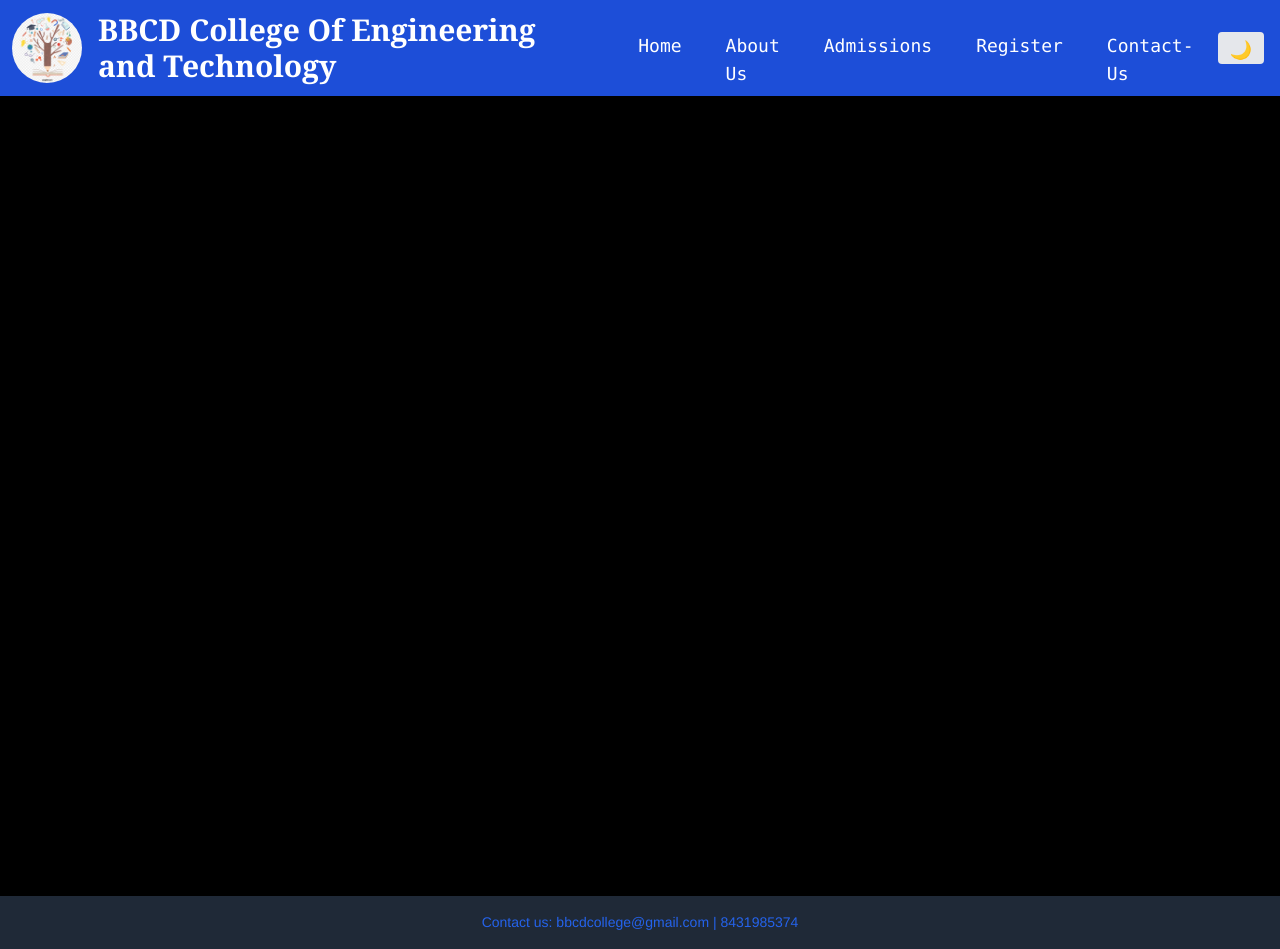
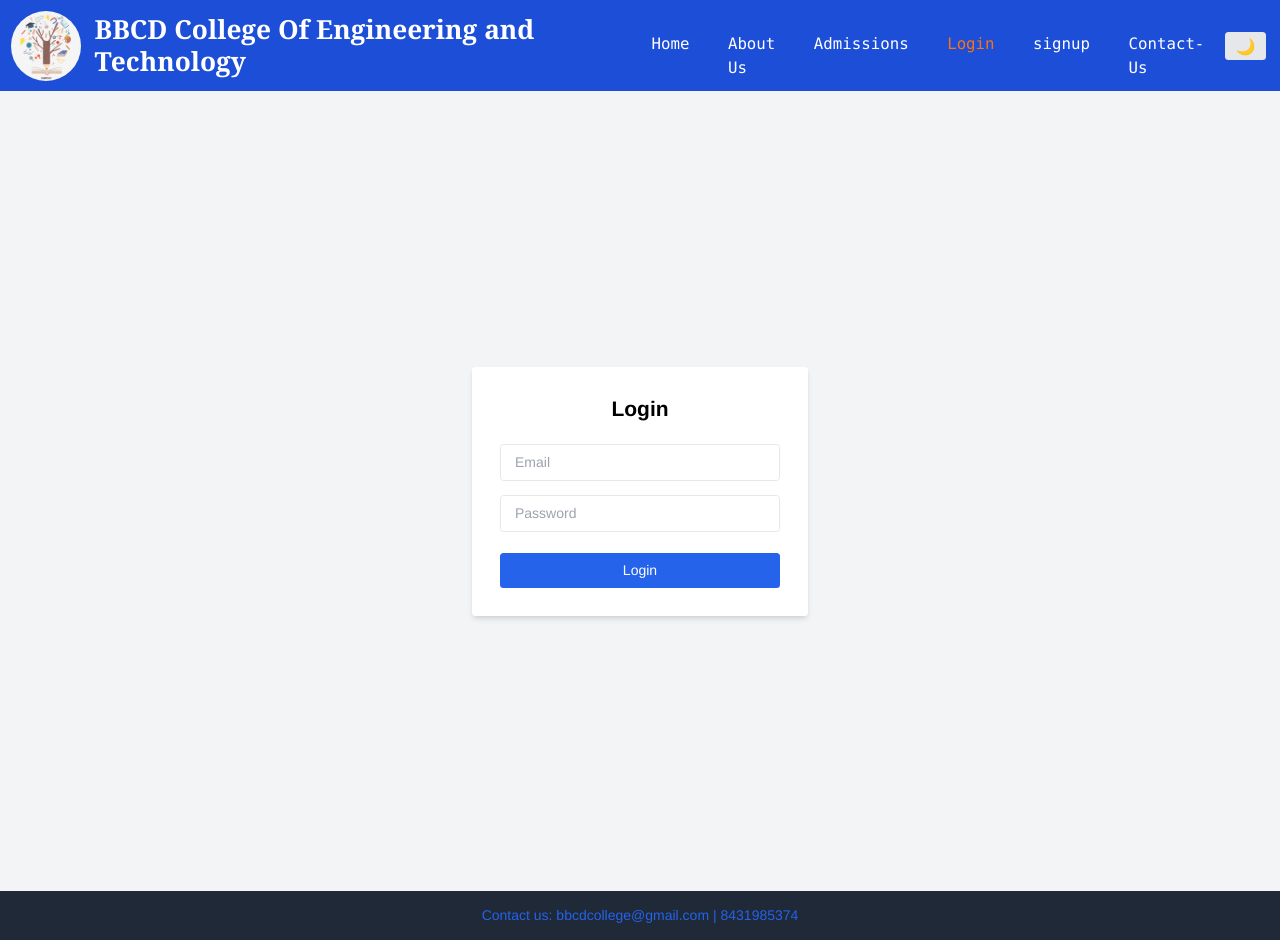
Before and after one commit to Bhavik9696/college-website, a React (Vite) app: page /Login in a window 1280 px wide. Built offline with nearby package versions, Linux system fonts and the light colour scheme.

Commit message:
add signup and sigin and autho using firebase

```diff
--- a/package.json
+++ b/package.json
@@ -12,6 +12,7 @@
   },
   "dependencies": {
     "@emailjs/browser": "^4.4.1",
+    "firebase": "^12.1.0",
     "react": "^19.1.1",
     "react-dom": "^19.1.1",
     "react-icons": "^5.5.0",
--- a/src/App.css
+++ b/src/App.css
@@ -1,52 +1,47 @@
 #app {
   height: 100%;
 }
+
 html,
 body {
   position: relative;
   height: 100%;
+  margin: 0;
+  padding: 0;
+  font-family: Helvetica Neue, Helvetica, Arial, sans-serif;
+  font-size: 14px;
+  color: black;
 }
 
-body {
-  background: #000;
-  font-family:
-    Helvetica Neue,
-    Helvetica,
-    Arial,
-    sans-serif;
-  font-size: 14px;
-  color: #fff;
-  margin: 0;
-  padding: 0;
+/* Center the swiper and limit its width */
+.swiper {
+  --swiper-navigation-sides-offset: 16px; /* bring arrows closer */
+  max-width: 1200px; /* adjust as needed */
+  margin: 0 auto;
 }
 
-.swiper {
-
-}
-
+/* Slides */
 .swiper-slide {
   text-align: center;
   font-size: 18px;
-
-
-  /* Center slide text vertically */
   display: flex;
   justify-content: center;
   align-items: center;
 }
 
+/* Responsive images */
 .swiper-slide img {
-  display: block;
-  object-fit: cover;
+   /* keep from overflowing small screens */
+  object-fit: contain; /* show full image without cropping */
+  border-radius: 8px;
 }
 
+/* Autoplay progress indicator */
 .autoplay-progress {
   position: absolute;
   right: 16px;
   bottom: 16px;
   z-index: 10;
-  width: 48px;
-  height: 48px;
   display: flex;
   align-items: center;
   justify-content: center;
--- a/src/App.jsx
+++ b/src/App.jsx
@@ -4,9 +4,11 @@ import Navbar from "./components/Navbar";
 import Footer from "./components/Footer";
 import Admissions from "./pages/Admissions";
 import AboutUs from "./pages/AboutUs";
-import Register from "./pages/Register";
+import Login from "./pages/Login";
 import ContactUs from "./pages/ContactUs";
-
+import AdminDashboard from "./pages/AdminDashboard";
+import StudentDashboard from "./pages/StudentDashboard";
+import Signup from "./pages/Signup";
 
 
 function App() {
@@ -19,9 +21,11 @@ function App() {
           <Route path="/" element={<Home />} />
           <Route path="/admissions" element={<Admissions />} />
           <Route path="/About-Us" element={<AboutUs />} />
-          <Route path="/register" element={<Register />} />
+          <Route path="/Login" element={<Login />} />
           <Route path="/contact" element={<ContactUs />} />
-
+          <Route path="/admin" element={<AdminDashboard />} />
+          <Route path="/student" element={<StudentDashboard />} />
+          <Route path="/signup" element={<Signup />} />
         </Routes>
       </main>
 
--- a/src/components/Navbar.jsx
+++ b/src/components/Navbar.jsx
@@ -52,14 +52,24 @@ function Navbar() {
             Admissions
           </NavLink>
           <NavLink
-            to="/register"
+            to="/Login"
             className={({ isActive }) =>
               isActive
                 ? "text-orange-500 rounded hover:bg-blue-600 transition lg:ml-9"
                 : "text-white rounded hover:bg-blue-600 transition lg:ml-9"
             }
           >
-            Register
+            Login
+          </NavLink>
+          <NavLink
+            to="/signup"
+            className={({ isActive }) =>
+              isActive
+                ? "text-orange-500 rounded hover:bg-blue-600 transition lg:ml-6"
+                : "text-white rounded hover:bg-blue-600 transition lg:ml-9"
+            }
+          >
+           signup
           </NavLink>
           <NavLink
             to="/contact"
@@ -124,7 +134,17 @@ function Navbar() {
             Admissions
           </NavLink>
           <NavLink
-            to="/register"
+            to="/signup"
+            className={({ isActive }) =>
+              isActive
+                ? "text-orange-500 rounded  transition lg:ml-6"
+                : "text-white rounded hover:bg-blue-600 transition lg:ml-9"
+            }
+          >
+           signup
+          </NavLink>
+          <NavLink
+            to="/Login"
             onClick={() => setIsOpen(false)}
             className={({ isActive }) =>
               isActive
@@ -132,7 +152,7 @@ function Navbar() {
                 : "text-white"
             }
           >
-            Register
+            Login
           </NavLink>
           <NavLink
             to="/contact"
--- /dev/null
+++ b/src/firebase/firebase.js
@@ -0,0 +1,29 @@
+// Import Firebase core
+import { initializeApp } from "firebase/app";
+import { getAnalytics } from "firebase/analytics";
+
+// Import the services you will use
+import { getAuth } from "firebase/auth";
+import { getFirestore } from "firebase/firestore";
+
+// Your Firebase configuration
+const firebaseConfig = {
+  apiKey: "AIzaSyCyh04hYedgG-ighlalIxMGL1aJ_AKRlR0",
+  authDomain: "bbcd-college.firebaseapp.com",
+  projectId: "bbcd-college",
+  storageBucket: "bbcd-college.firebasestorage.app",
+  messagingSenderId: "788451178404",
+  appId: "1:788451178404:web:907e50ffe7a919df633331",
+  measurementId: "G-25K1YXD04S"
+};
+
+// Initialize Firebase
+const app = initializeApp(firebaseConfig);
+const analytics = getAnalytics(app);
+
+// Initialize services
+const auth = getAuth(app);
+const db = getFirestore(app);
+
+// Export for use in other files
+export { auth, db };
--- /dev/null
+++ b/src/pages/AdminDashboard.jsx
@@ -0,0 +1,11 @@
+
+import React from "react";
+
+export default function AdminDashboard() {
+  return (
+    <div className="p-8">
+      <h1 className="text-3xl font-bold text-blue-700">Admin Dashboard</h1>
+      <p className="mt-4">Welcome, Admin! You can manage students here.</p>
+    </div>
+  );
+}
--- /dev/null
+++ b/src/pages/Login.jsx
@@ -0,0 +1,53 @@
+import React, { useState } from "react";
+import { signInWithEmailAndPassword } from "firebase/auth";
+import { auth } from "../firebase/firebase";
+import { useNavigate } from "react-router-dom";
+
+export default function Login() {
+  const [email, setEmail] = useState("");
+  const [password, setPassword] = useState("");
+  const navigate = useNavigate();
+
+  const handleLogin = async (e) => {
+    e.preventDefault();
+
+    try {
+      await signInWithEmailAndPassword(auth, email, password);
+      navigate("/profile");
+    } catch (error) {
+      console.error(error);
+      alert("Invalid email or password.");
+    }
+  };
+
+  return (
+    <div className="flex items-center justify-center min-h-screen bg-gray-100">
+      <form
+        onSubmit={handleLogin}
+        className="bg-white p-8 rounded shadow-md w-full max-w-sm"
+      >
+        <h2 className="text-2xl font-bold mb-6 text-center">Login</h2>
+        <input
+          type="email"
+          value={email}
+          onChange={(e) => setEmail(e.target.value)}
+          placeholder="Email"
+          className="w-full px-4 py-2 mb-4 border rounded focus:outline-none focus:ring-2 focus:ring-blue-500"
+        />
+        <input
+          type="password"
+          value={password}
+          onChange={(e) => setPassword(e.target.value)}
+          placeholder="Password"
+          className="w-full px-4 py-2 mb-6 border rounded focus:outline-none focus:ring-2 focus:ring-blue-500"
+        />
+        <button
+          type="submit"
+          className="w-full bg-blue-600 text-white py-2 rounded hover:bg-blue-700 transition"
+        >
+          Login
+        </button>
+      </form>
+    </div>
+  );
+}
--- a/src/pages/Register.jsx
+++ /dev/null
@@ -1,104 +0,0 @@
-import React, { useState } from "react";
-
-const Register = () => {
-  const [formData, setFormData] = useState({
-    fullName: "",
-    email: "",
-    password: "",
-    confirmPassword: "",
-  });
-
-  const handleChange = (e) => {
-    setFormData(prev => ({ ...prev, [e.target.name]: e.target.value }));
-  };
-
-  const handleSubmit = (e) => {
-    e.preventDefault();
-    // Add validation and submit logic here
-    alert("Registration submitted!");
-  };
-
-  return (
-    <div className="min-h-screen bg-white text-white flex items-center justify-center px-6 py-10 dark:bg-gray-900 dark:text-white transition-colors ">
-      <div className="w-full max-w-md bg-blue-200 rounded-lg shadow-lg p-8 border-2 border-gray-600 text-black  dark:text-white dark:bg-gray-900 transition-colors">
-        <h1 className="text-3xl font-bold mb-6 text-orange-400 font-serif text-center">
-          Register at BBCD College
-        </h1>
-        <form onSubmit={handleSubmit} className="space-y-6">
-          <div>
-            <label htmlFor="fullName" className="block mb-2 font-semibold ">
-              Full Name
-            </label>
-            <input
-              type="text"
-              id="fullName"
-              name="fullName"
-              value={formData.fullName}
-              onChange={handleChange}
-              required
-              className="w-full px-4 py-2 rounded bg-gray-700 text-white focus:outline-none focus:ring-2 focus:ring-orange-400"
-              placeholder="Your full name"
-            />
-          </div>
-
-          <div>
-            <label htmlFor="email" className="block mb-2 font-semibold">
-              Email Address
-            </label>
-            <input
-              type="email"
-              id="email"
-              name="email"
-              value={formData.email}
-              onChange={handleChange}
-              required
-              className="w-full px-4 py-2 rounded bg-gray-700 text-white focus:outline-none focus:ring-2 focus:ring-orange-400"
-              placeholder="example@domain.com"
-            />
-          </div>
-
-          <div>
-            <label htmlFor="password" className="block mb-2 font-semibold">
-              Password
-            </label>
-            <input
-              type="password"
-              id="password"
-              name="password"
-              value={formData.password}
-              onChange={handleChange}
-              required
-              className="w-full px-4 py-2 rounded bg-gray-700 text-white focus:outline-none focus:ring-2 focus:ring-orange-400"
-              placeholder="Enter password"
-            />
-          </div>
-
-          <div>
-            <label htmlFor="confirmPassword" className="block mb-2 font-semibold">
-              Confirm Password
-            </label>
-            <input
-              type="password"
-              id="confirmPassword"
-              name="confirmPassword"
-              value={formData.confirmPassword}
-              onChange={handleChange}
-              required
-              className="w-full px-4 py-2 rounded bg-gray-700 text-white focus:outline-none focus:ring-2 focus:ring-orange-400"
-              placeholder="Re-enter password"
-            />
-          </div>
-
-          <button
-            type="submit"
-            className="w-full bg-orange-500 hover:bg-orange-600 text-white font-semibold py-2 rounded transition"
-          >
-            Register
-          </button>
-        </form>
-      </div>
-    </div>
-  );
-};
-
-export default Register;
--- /dev/null
+++ b/src/pages/Signup.jsx
@@ -0,0 +1,69 @@
+import React, { useState } from 'react';
+import { createUserWithEmailAndPassword } from 'firebase/auth';
+import { setDoc, doc } from 'firebase/firestore';
+import { auth, db } from '../firebase/firebase'; // ✅ make sure your firebase.js exports auth & db
+
+function Signup() {
+  const [email, setEmail] = useState('');
+  const [password, setPassword] = useState('');
+
+  const handleSignup = async (e) => {
+    e.preventDefault();
+
+    try {
+      // Step 1: Create user in Firebase Auth
+      const userCredential = await createUserWithEmailAndPassword(auth, email, password);
+      const uid = userCredential.user.uid;
+
+      // Step 2: Store extra details in Firestore
+      await setDoc(doc(db, "studentDetails", uid), {
+        dob,
+        department,
+        year
+      });
+
+      alert("✅ Signup successful!");
+    } catch (error) {
+      console.error("Error during signup:", error.message);
+      alert("❌ " + error.message);
+    }
+  };
+
+  return (
+    <form
+      onSubmit={handleSignup}
+      className="bg-gray-100 p-8 rounded-lg shadow-md max-w-md mx-auto mt-10 flex flex-col gap-4"
+    >
+      <h2 className="text-2xl font-bold mb-4 text-center">Sign Up</h2>
+
+      <label className="font-medium">Email:</label>
+      <input
+        type="email"
+        placeholder="Enter your email"
+        value={email}
+        onChange={(e) => setEmail(e.target.value)}
+        required
+        className="border border-gray-300 rounded px-3 py-2 focus:outline-none focus:ring-2 focus:ring-blue-400"
+      />
+
+      <label className="font-medium">Password:</label>
+      <input
+        type="password"
+        placeholder="Enter your password"
+        value={password}
+        onChange={(e) => setPassword(e.target.value)}
+        required
+        className="border border-gray-300 rounded px-3 py-2 focus:outline-none focus:ring-2 focus:ring-blue-400"
+      />
+
+      <button
+        type="submit"
+        className="bg-blue-600 text-white py-2 rounded hover:bg-blue-700 transition-colors mt-2 font-semibold"
+      >
+        Sign Up
+      </button>
+    </form>
+  );
+}
+
+export default Signup;
--- /dev/null
+++ b/src/pages/StudentDashboard.jsx
@@ -0,0 +1,10 @@
+import React from "react";
+
+export default function StudentDashboard() {
+  return (
+    <div className="p-8">
+      <h1 className="text-3xl font-bold text-green-700">Student Dashboard</h1>
+      <p className="mt-4">Welcome, Student! You can view your details here.</p>
+    </div>
+  );
+}
```
Also changed, not shown: 1 other file (tests, documents, lock files or other folders).
